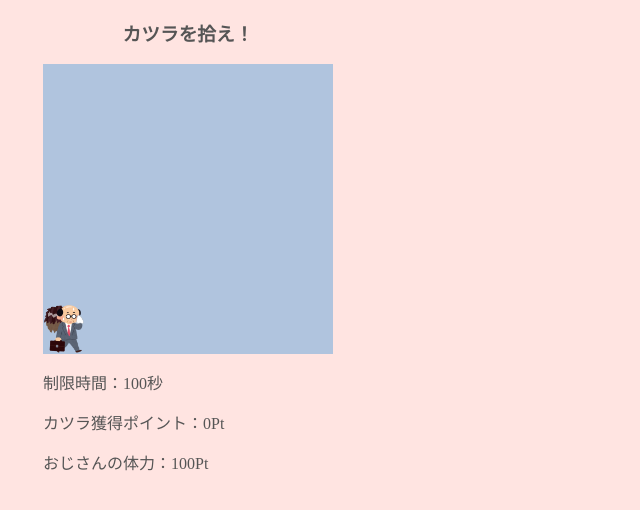
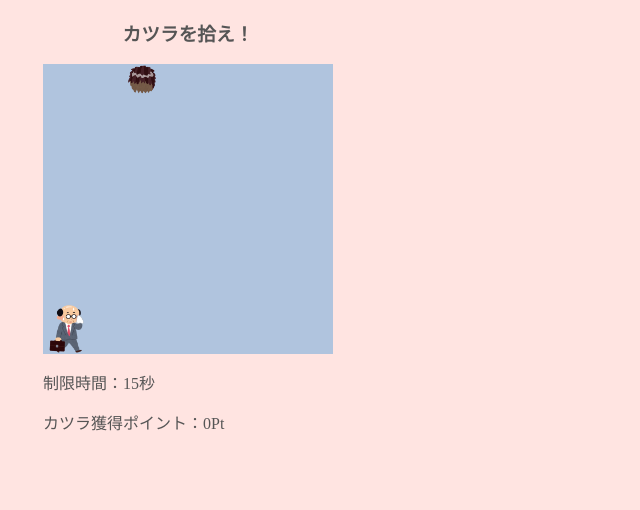
Before and after one commit to ponta1106/falling_wigs, a plain HTML site: page index.html in a window 1280 px wide. Shown: the whole page, without its empty margins (0-640 px from the left). Drawn offline with Linux system fonts and the light colour scheme.

Commit message:
updated_game_play

```diff
--- a/index.html
+++ b/index.html
@@ -15,9 +15,8 @@
             <img id="ojisan" src="salaryman_ojisan.png" alt="ojisan">
         </div>
         <div id="text-field">
-            <p>制限時間：<span>100</span>秒</p>
+            <p>制限時間：<span id="timer">100</span>秒</p>
             <p>カツラ獲得ポイント：<span>0</span>Pt</p>
-            <p>おじさんの体力：<span>100</span>Pt</p>
         </div>
     </div>
 <script src="script.js"></script>
--- a/script.js
+++ b/script.js
@@ -1,17 +1,62 @@
 const ojisan = document.getElementById('ojisan');
 const wig = document.getElementById('wig');
+const timer = document.getElementById('timer');
+let stopCountUp;
+let stopCountDown;
 
-let y = 10;
-let count = 0;
+let y = 0;
+let defaultTime = 100;
+let num = 20;
+let wigLeft;
+let ojisanLeft = 0;
+wigLeft = Math.floor(Math.random() * 230)
+wig.style.left = wigLeft + 'px';
 
 const countUp = ()=> {
-    wig.style.top = y + 'px';
-    setTimeout(countUp, 100);
-    y += 10;
+  wig.style.top = y + 'px';
+  wig.style.display = 'block';
+  y += 10;
 
-    if(y > 260){
-        y = 0;
-    }
+  if(y > 240){
+    wigLeft = Math.floor(Math.random() * 230)
+    wig.style.left = wigLeft + 'px';
+    wig.style.display = 'none';
+    y = 0;
+  }
+
+  stopCountUp = setTimeout(countUp, 100);
 }
 
 countUp();
+
+addEventListener( "keydown", keydownfunc );
+
+function keydownfunc(e) {
+
+  if(e.keyCode === 37){
+    ojisanLeft -= 10;
+    ojisan.style.left = ojisanLeft + 'px';
+  };
+
+  if(e.keyCode === 39){
+    ojisanLeft += 10;
+    ojisan.style.left = ojisanLeft + 'px';
+  };
+
+}
+
+const countDown = ()=> {
+  console.log(num);
+  timer.textContent = num;
+  num -= 1;
+
+  stopCountDown = setTimeout(countDown, 1000);
+
+  if(num < 0){
+    clearTimeout(stopCountUp);
+    clearTimeout(stopCountDown);
+  }
+
+}
+
+countDown();
--- a/style.css
+++ b/style.css
@@ -23,6 +23,7 @@ h3 {
 #text-field {
     width: 290px;
     margin: 0 auto;
+    overflow: hidden;
 }
 
 #wig {
@@ -30,6 +31,7 @@ h3 {
     height: 30px;
     position: absolute;
     top: 0;
+    z-index: 1;
 }
 
 #ojisan {
```
